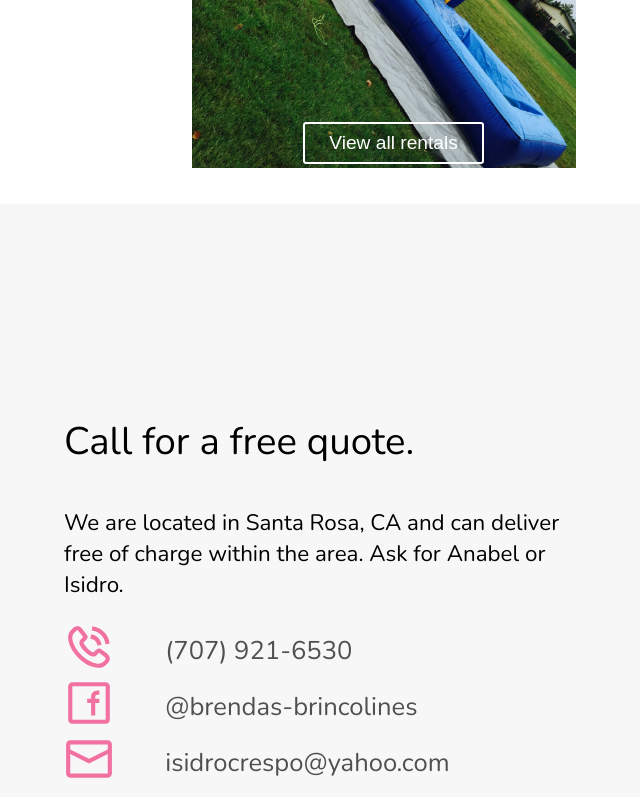
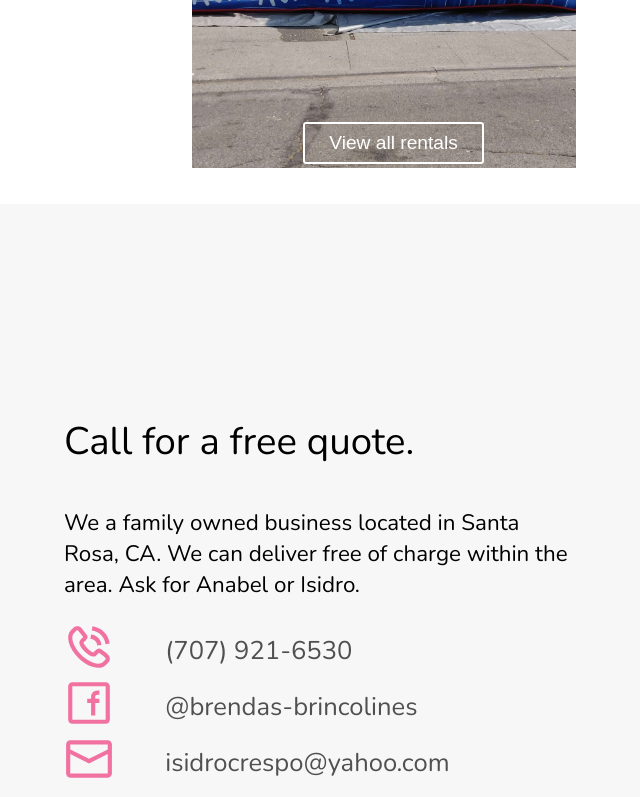
Before and after one commit to alopez96/brendas-react, a React (Create React App) app: page / in a window 1280 px wide. Shown: the part 2299-3096 px from the top of the page, without its empty margins (256-896 px from the left). Built offline with nearby package versions, Linux system fonts and the light colour scheme.

Commit message:
updated about

```diff
--- a/src/components/contact/Contact.js
+++ b/src/components/contact/Contact.js
@@ -10,7 +10,7 @@ function Contact ({ isMobile, isengl }) {
 
     if(isengl){
         var message = 'Call for a free quote.';
-        var subhead = 'We are located in Santa Rosa, CA and can deliver free of charge within the area. Ask for Anabel or Isidro.';
+        var subhead = 'We a family owned business located in Santa Rosa, CA. We can deliver free of charge within the area. Ask for Anabel or Isidro.';
         var text1 = 'We can deliver and pick up free of charge within the surrounding area of Santa Rosa, CA.';
         var text3 = 'When contacting us, ask for Anabel or Isidro.';
     }
--- a/src/components/jumpies/JumpieSlider.js
+++ b/src/components/jumpies/JumpieSlider.js
@@ -1,6 +1,6 @@
 import React, { useState, useEffect } from 'react';
 
-import img1 from './images/b2.jpeg';
+import img1 from './images/big_slide.jpg';
 import img2 from './images/b8.jpg';
 import img3 from './images/big_slide.jpg';
 
```
